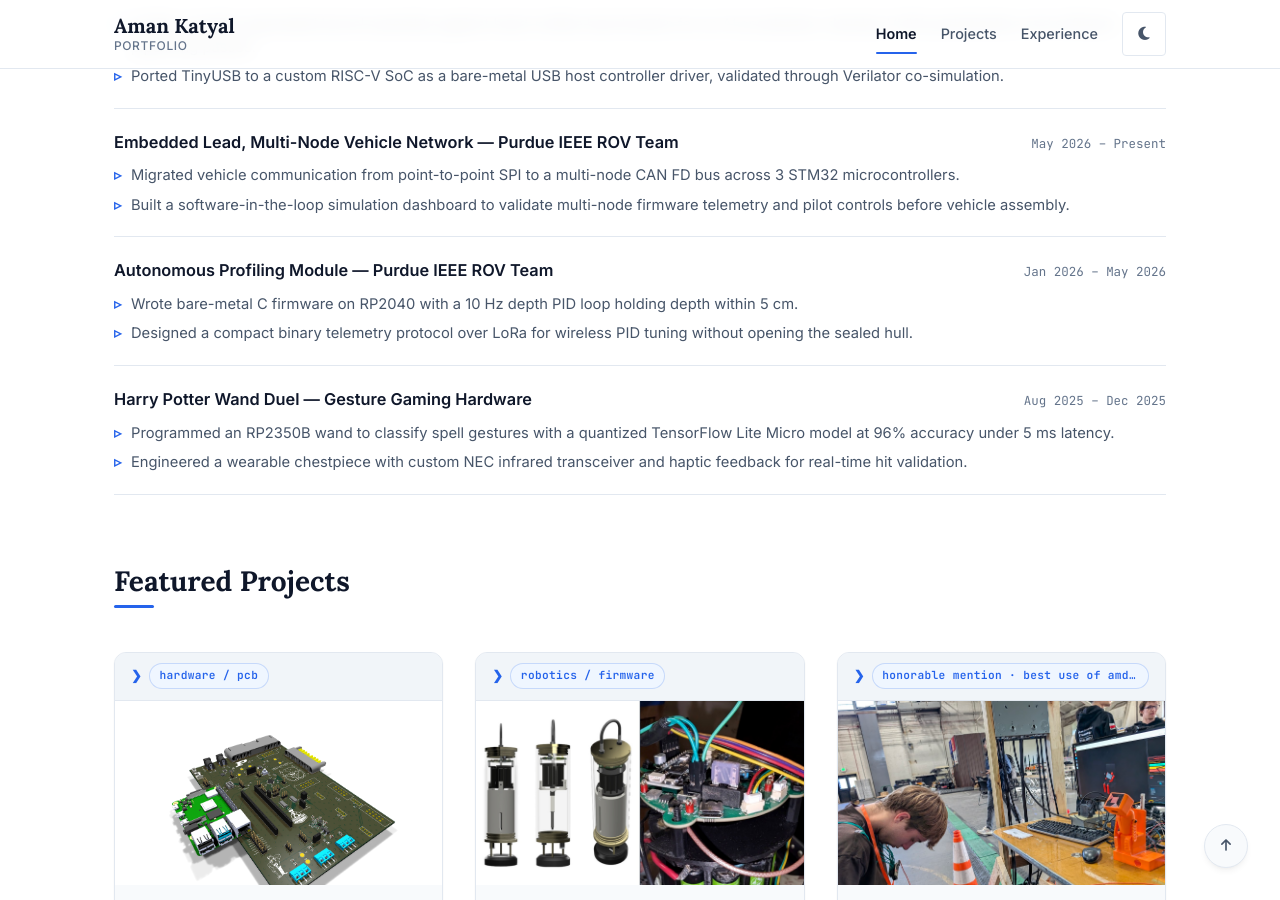
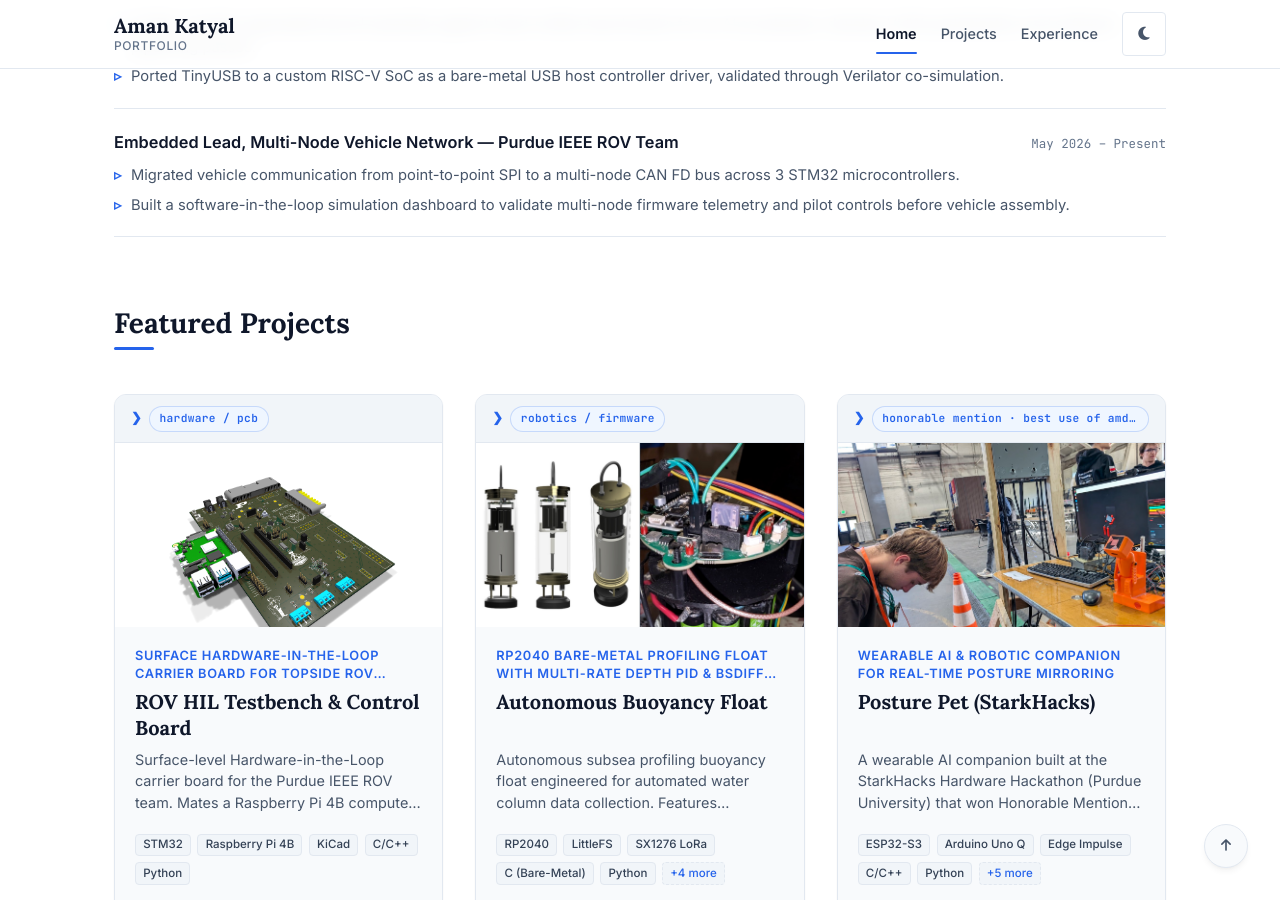
Before and after one commit to aman-katyal/aman-katyal.github.io, a Jekyll site: the page built from index.md, in a window 1280 px wide and 900 px high, scrolled down 1390 px. Built offline with Jekyll 4.4.1, drawn with Linux system fonts in a browser that asks for light colours.

Commit message:
experience: drop profiling + wand entries (covered by cards)

```diff
--- a/index.md
+++ b/index.md
@@ -128,26 +128,6 @@ title: Aman Katyal | Portfolio
         <li><span class="highlight-bullet">▹</span><span>Built a software-in-the-loop simulation dashboard to validate multi-node firmware telemetry and pilot controls before vehicle assembly.</span></li>
       </ul>
     </div>
-    <div class="exp-entry">
-      <div class="exp-head">
-        <span class="exp-role">Autonomous Profiling Module — Purdue IEEE ROV Team</span>
-        <span class="exp-meta">Jan 2026 – May 2026</span>
-      </div>
-      <ul class="exp-bullets">
-        <li><span class="highlight-bullet">▹</span><span>Wrote bare-metal C firmware on RP2040 with a 10 Hz depth PID loop holding depth within 5 cm.</span></li>
-        <li><span class="highlight-bullet">▹</span><span>Designed a compact binary telemetry protocol over LoRa for wireless PID tuning without opening the sealed hull.</span></li>
-      </ul>
-    </div>
-    <div class="exp-entry">
-      <div class="exp-head">
-        <span class="exp-role">Harry Potter Wand Duel — Gesture Gaming Hardware</span>
-        <span class="exp-meta">Aug 2025 – Dec 2025</span>
-      </div>
-      <ul class="exp-bullets">
-        <li><span class="highlight-bullet">▹</span><span>Programmed an RP2350B wand to classify spell gestures with a quantized TensorFlow Lite Micro model at 96% accuracy under 5 ms latency.</span></li>
-        <li><span class="highlight-bullet">▹</span><span>Engineered a wearable chestpiece with custom NEC infrared transceiver and haptic feedback for real-time hit validation.</span></li>
-      </ul>
-    </div>
   </div>
 </div>
 
```
